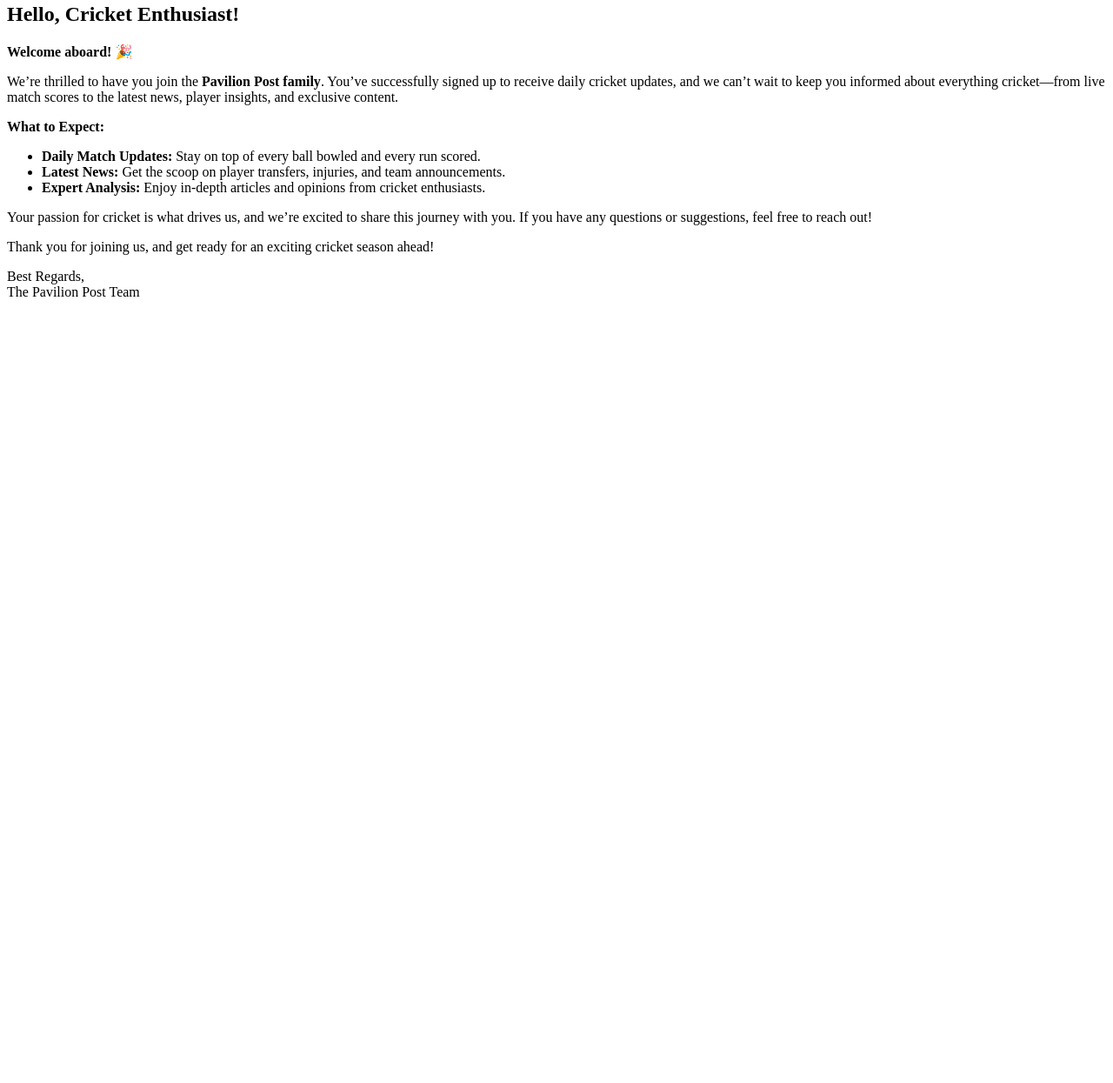
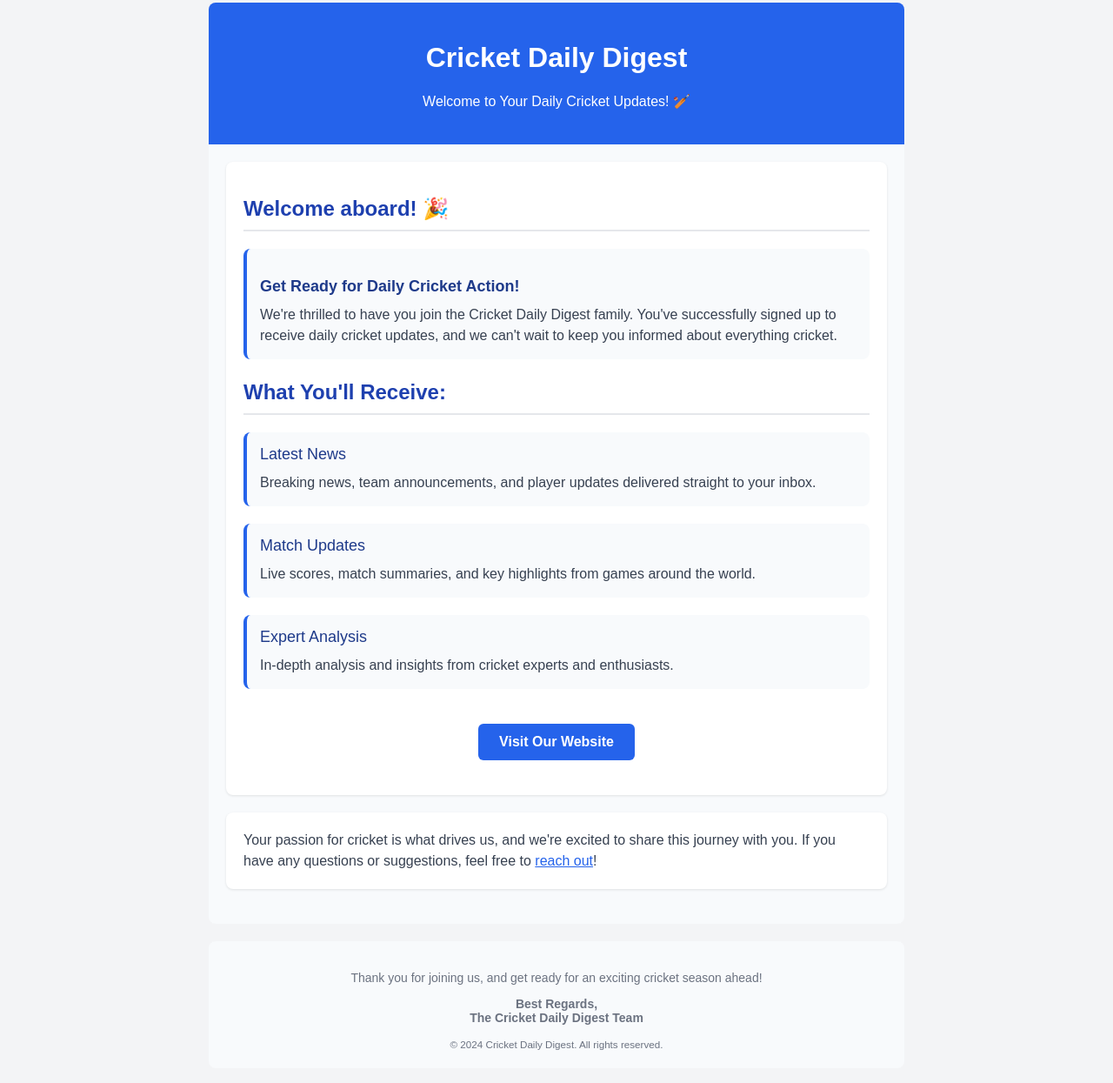
Before and after one commit to anuchange/cricket-updates, a plain HTML site: page data/welcome.html in a window 1280 px wide. Shown: the part 17-1262 px from the top of the page at 87% size. Before the commit the page ends 800 px from the top, so only its background shows below. Drawn offline with Linux system fonts and the light colour scheme.

Commit message:
Updated welcome email and fixed summary email

```diff
--- a/data/welcome.html
+++ b/data/welcome.html
@@ -3,26 +3,155 @@
 <head>
     <meta charset="UTF-8">
     <meta name="viewport" content="width=device-width, initial-scale=1.0">
-    <title>Welcome Email</title>
+    <title>Welcome to Pavilion Post</title>
+    <style>
+        body {
+            margin: 0;
+            padding: 0;
+            font-family: Arial, sans-serif;
+            background-color: #f3f4f6;
+        }
+
+        .container {
+            max-width: 800px;
+            margin: 0 auto;
+            padding: 20px;
+        }
+
+        .header {
+            background-color: #2563eb;
+            color: white;
+            padding: 24px;
+            border-radius: 8px 8px 0 0;
+            text-align: center;
+        }
+
+        .content {
+            background-color: #f8fafc;
+            border-radius: 0 0 8px 8px;
+            padding: 20px;
+        }
+
+        .section {
+            background-color: white;
+            padding: 20px;
+            border-radius: 8px;
+            box-shadow: 0 1px 3px rgba(0,0,0,0.1);
+            margin-bottom: 20px;
+        }
+
+        .section-title {
+            color: #1e40af;
+            font-size: 24px;
+            margin-bottom: 20px;
+            padding-bottom: 10px;
+            border-bottom: 2px solid #e5e7eb;
+        }
+
+        .feature-item {
+            background-color: #f8fafc;
+            margin-bottom: 20px;
+            padding: 15px;
+            border-radius: 8px;
+            border-left: 4px solid #2563eb;
+        }
+
+        .feature-title {
+            color: #1e3a8a;
+            font-size: 18px;
+            margin-bottom: 10px;
+        }
+
+        .feature-content {
+            color: #374151;
+            line-height: 1.5;
+        }
+
+        .cta-button {
+            display: inline-block;
+            padding: 12px 24px;
+            background-color: #2563eb;
+            color: white;
+            text-decoration: none;
+            border-radius: 6px;
+            font-weight: bold;
+            margin: 20px 0;
+        }
+
+        .footer {
+            text-align: center;
+            padding: 20px;
+            color: #6b7280;
+            font-size: 14px;
+            background-color: #f8fafc;
+            border-radius: 8px;
+            margin-top: 20px;
+        }
+
+        .link {
+            color: #2563eb;
+            text-decoration: underline;
+        }
+    </style>
 </head>
 <body>
-    <h2>Hello, Cricket Enthusiast!</h2>
+    <div class="container">
+        <div class="header">
+            <h1>Cricket Daily Digest</h1>
+            <p>Welcome to Your Daily Cricket Updates! 🏏</p>
+        </div>
 
-    <p><strong>Welcome aboard! 🎉</strong></p>
+        <div class="content">
+            <div class="section">
+                <h2 class="section-title">Welcome aboard! 🎉</h2>
 
-    <p>We’re thrilled to have you join the <strong>Pavilion Post family</strong>. You’ve successfully signed up to receive daily cricket updates, and we can’t wait to keep you informed about everything cricket—from live match scores to the latest news, player insights, and exclusive content.</p>
+                <div class="feature-item">
+                    <h3 class="feature-title">Get Ready for Daily Cricket Action!</h3>
+                    <div class="feature-content">
+                        We're thrilled to have you join the Cricket Daily Digest family. You've successfully signed up to receive daily cricket updates, and we can't wait to keep you informed about everything cricket.
+                    </div>
+                </div>
 
-    <p><strong>What to Expect:</strong></p>
-    <ul>
-        <li><strong>Daily Match Updates:</strong> Stay on top of every ball bowled and every run scored.</li>
-        <li><strong>Latest News:</strong> Get the scoop on player transfers, injuries, and team announcements.</li>
-        <li><strong>Expert Analysis:</strong> Enjoy in-depth articles and opinions from cricket enthusiasts.</li>
-    </ul>
+                <h3 class="section-title">What You'll Receive:</h3>
 
-    <p>Your passion for cricket is what drives us, and we’re excited to share this journey with you. If you have any questions or suggestions, feel free to reach out!</p>
+                <div class="feature-item">
+                    <div class="feature-title">Latest News</div>
+                    <div class="feature-content">
+                        Breaking news, team announcements, and player updates delivered straight to your inbox.
+                    </div>
+                </div>
 
-    <p>Thank you for joining us, and get ready for an exciting cricket season ahead!</p>
+                <div class="feature-item">
+                    <div class="feature-title">Match Updates</div>
+                    <div class="feature-content">
+                        Live scores, match summaries, and key highlights from games around the world.
+                    </div>
+                </div>
 
-    <p>Best Regards,<br>The Pavilion Post Team</p>
+                <div class="feature-item">
+                    <div class="feature-title">Expert Analysis</div>
+                    <div class="feature-content">
+                        In-depth analysis and insights from cricket experts and enthusiasts.
+                    </div>
+                </div>
+
+                <center>
+                    <a href="https://pavilionpost.vercel.app/" class="cta-button">Visit Our Website</a>
+                </center>
+            </div>
+
+            <div class="section">
+                <div class="feature-content">
+                    Your passion for cricket is what drives us, and we're excited to share this journey with you. If you have any questions or suggestions, feel free to <a href="mailto:contact@yourdomain.com" class="link">reach out</a>!
+                </div>
+            </div>
+        </div>
+
+        <div class="footer">
+            <p>Thank you for joining us, and get ready for an exciting cricket season ahead!</p>
+            <p><strong>Best Regards,<br>The Cricket Daily Digest Team</strong></p>
+            <small>© 2024 Cricket Daily Digest. All rights reserved.</small>
+        </div>
+    </div>
 </body>
 </html>
```
Also changed, not shown: 1 other file.
